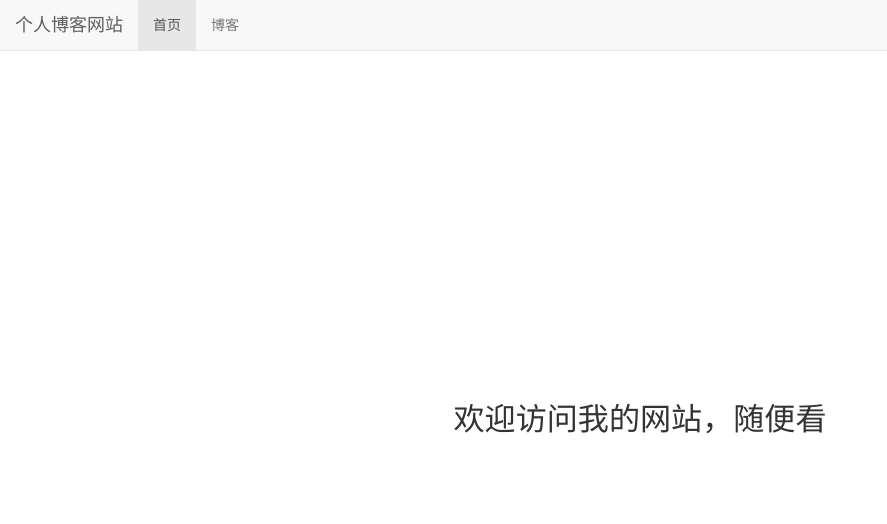
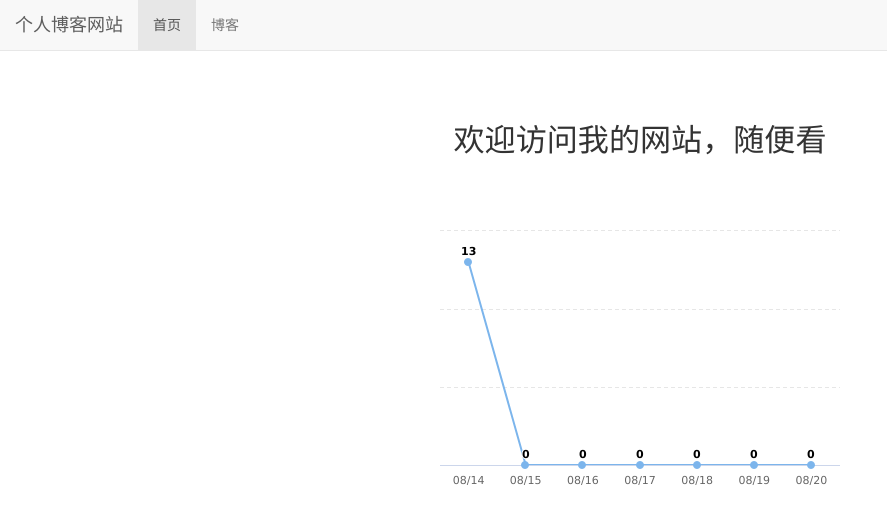
Before and after one commit to sitven/mysite, a Django app: page / in a window 1280 px wide. Shown: the top 524 px of the page, without its empty margins (0-887 px from the left). Run offline with Django 3.2, Linux system fonts and the light colour scheme; data comes from the database, SQL or seed files in the repository; some libraries are stand-ins or nearby versions.

Commit message:
日阅读计数统计和图表显示

```diff
--- a/mysite/views.py
+++ b/mysite/views.py
@@ -1,6 +1,13 @@
 from django.shortcuts import render_to_response
-
+from django.contrib.contenttypes.models import ContentType
+from read_statistics.utils import get_seven_days_read_date
+from blog.models import Blog
 
 def home(request):
+    blog_content_type = ContentType.objects.get_for_model(Blog)
+    dates, read_nums = get_seven_days_read_date(blog_content_type)
+
     context = {}
+    context["dates"] = dates
+    context["read_nums"] = read_nums
     return render_to_response('home.html', context)
--- a/read_statistics/utils.py
+++ b/read_statistics/utils.py
@@ -1,5 +1,8 @@
+import datetime
 from django.contrib.contenttypes.models import ContentType
-from .models import ReadNum
+from django.db.models import Sum
+from django.utils import timezone
+from .models import ReadNum, ReadDetail
 
 
 def read_statistics_once_read(request, obj):
@@ -7,13 +10,27 @@ def read_statistics_once_read(request, obj):
     key = "%s_%s_read" % (ct.model, obj.pk)
 
     if not request.COOKIES.get(key):
-        if ReadNum.objects.filter(content_type=ct, object_id=obj.pk).count():
-            # 存在记录
-            readnum = ReadNum.objects.get(content_type=ct, object_id=obj.pk)
-        else:
-            # 不存在对应的记录
-            readnum = ReadNum(content_type=ct, object_id=obj.pk)
-        # 计数加1
+        # 总阅读数+1
+        readnum, created = ReadNum.objects.get_or_create(content_type=ct, object_id=obj.pk)
         readnum.read_num += 1
         readnum.save()
+
+        # 当天阅读数+1
+        date = timezone.now().date()
+        readDetail, created = ReadDetail.objects.get_or_create(content_type=ct, object_id=obj.pk, date=date)
+        readDetail.read_num += 1
+        readDetail.save()
     return key
+
+
+def get_seven_days_read_date(content_type):
+    today = timezone.now().date()
+    dates = []
+    read_nums = []
+    for i in range(7, 0, -1):
+        date = today - datetime.timedelta(days=i)
+        dates.append(date.strftime('%m/%d'))
+        read_details = ReadDetail.objects.filter(content_type=content_type, date=date)
+        result = read_details.aggregate(read_num_sum=Sum('read_num'))
+        read_nums.append(result["read_num_sum"] or 0)
+    return dates, read_nums
--- a/static/home.css
+++ b/static/home.css
@@ -1,7 +1,14 @@
 h3.home-content {
     font-size: 222%;
-    position: absolute;
-    left: 50%;
-    top: 50%;
-    transform: translate(-50%, -50%)
+    text-align: center;
+    margin-top: 4em;
+    margin-bottom: 2em;
 }
+
+
+div#container {
+    margin: 0 auto;
+    height: 20em;
+    min-width: 20em;
+    max-width: 30em;
+}
--- a/templates/home.html
+++ b/templates/home.html
@@ -7,10 +7,44 @@
 
 {% block header_extends %}
     <link  rel="stylesheet" href="{% static 'home.css' %}">
+    <script src="http://cdn.highcharts.com.cn/highcharts/highcharts.js"></script>
 {% endblock %}
 
 {% block nav_home_active %}active{% endblock %}
 
 {% block content %}
     <h3 class="home-content">欢迎访问我的网站，随便看</h3>
+    <!-- 图表容器 DOM -->
+    <div id="container"></div>
+    <script>
+        // 图表配置
+        var options = {
+            chart: {type: 'line'},
+            title: {text: null },
+            xAxis: {
+                categories: {{ dates|safe }},   // x 轴分类
+                tickmarkPlacement: "on",
+            },
+            yAxis: {
+                title: { text: null },
+                labels: { enabled: false },
+                gridLineDashStyle: 'Dash',
+            },
+            series: [{                              // 数据列
+                name: '阅读量',                     // 数据列名
+                data:  {{ read_nums }}                // 数据
+            }],
+            plotOptions: {
+                line: {
+                    dataLabels: {
+                        enabled: true
+                    }
+                }
+            },
+            legend: { enabled: false },
+            credits: { enabled: false },
+        };
+        // 图表初始化函数
+        var chart = Highcharts.chart('container', options);
+    </script>
 {% endblock %}
```
Also changed, not shown: read_statistics/admin.py (+6 -1 lines), read_statistics/models.py (+10 -0 lines), README.md, db.sqlite3, read_statistics/migrations/0002_readdetail.py (added).
